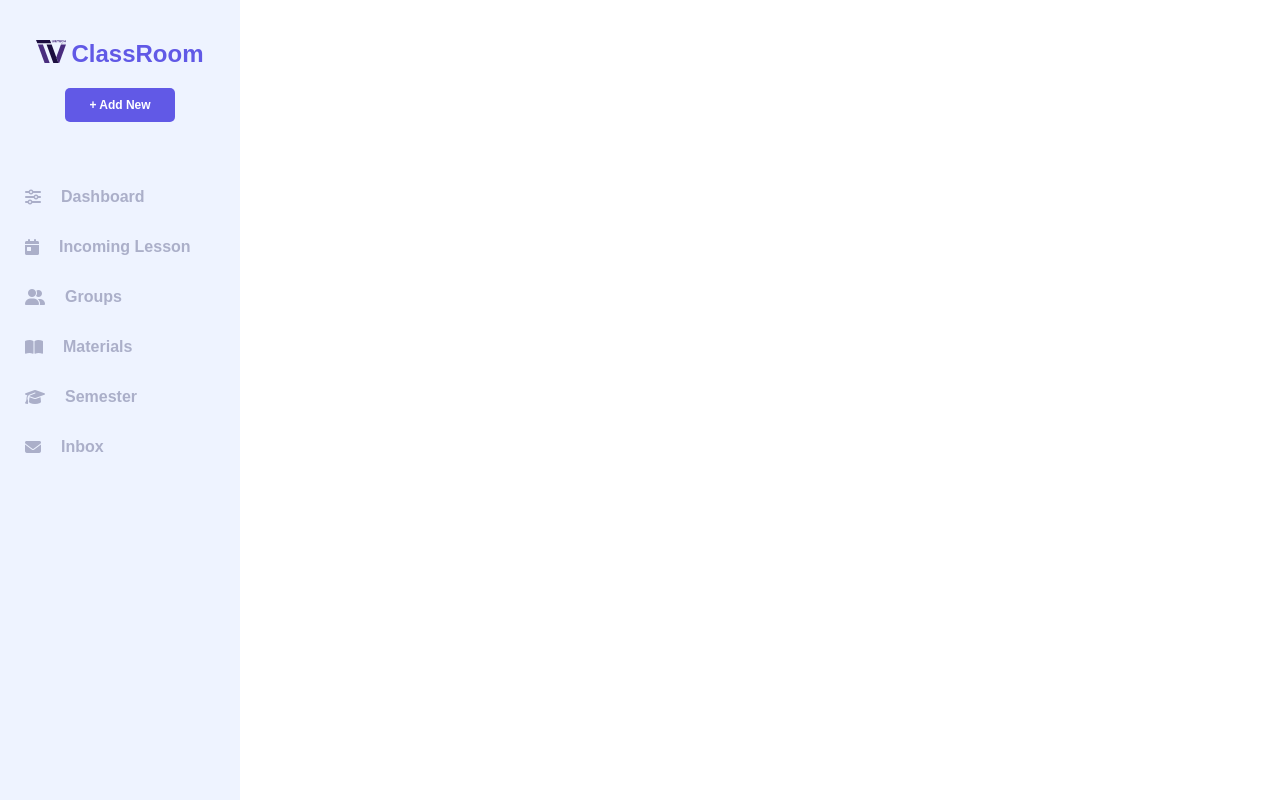
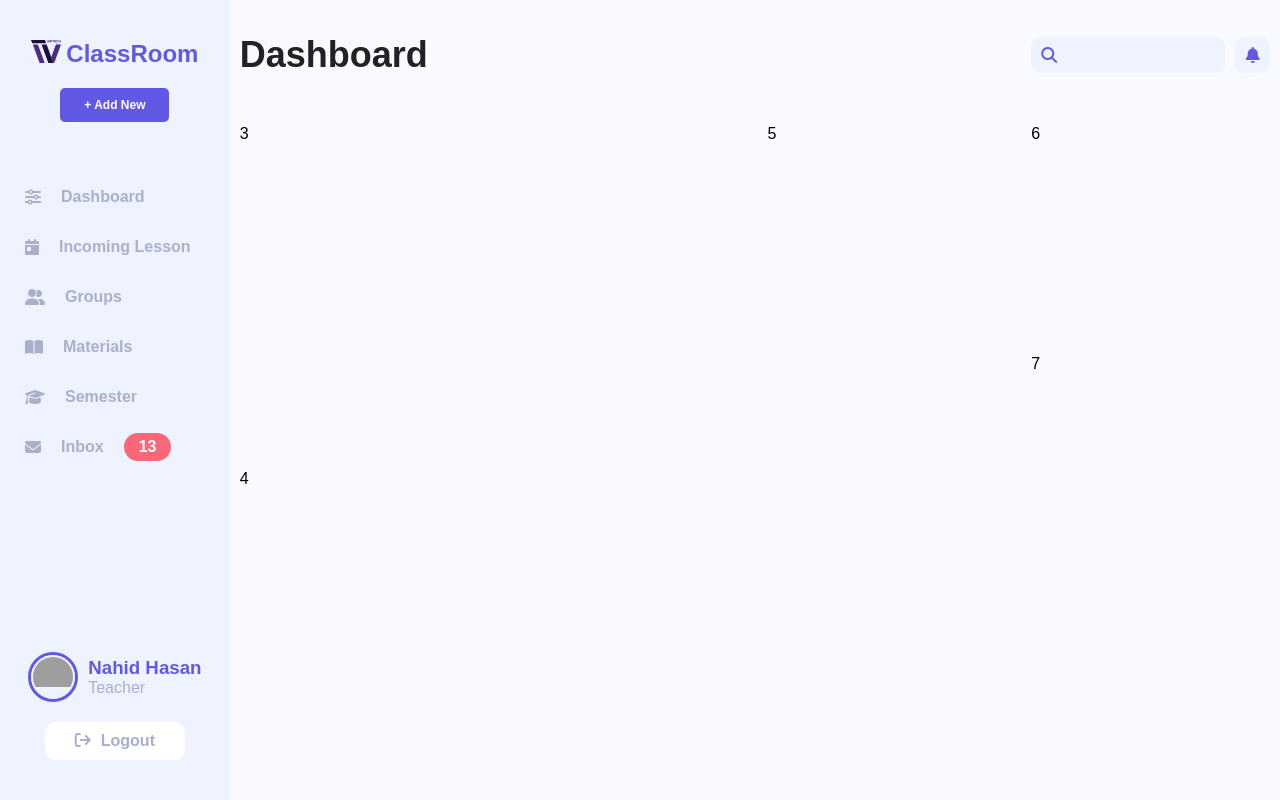
Before and after one commit to Nahid-theTechNerd/wetechdevs-classroom, a plain HTML site: page pages/dashboard.html in a window 1280 px wide. Drawn offline with Linux system fonts and the light colour scheme; grey boxes are pictures that could not be loaded.

Commit message:
Body Header Done

```diff
--- a/assets/styles/style.css
+++ b/assets/styles/style.css
@@ -6,16 +6,19 @@ body {
   font-family: "Poppins", sans-serif;
   height: 100vh;
   width: 100%;
+  background-color: #f8faff;
   display: flex;
 }
 
 /* Global Tag Style */
 h1 {
+  font-size: 36px;
+}
+h2 {
   font-size: 24px;
 }
-h2 {
-}
 h3 {
+  color: #6159e6;
 }
 a {
   text-decoration: none;
@@ -26,7 +29,9 @@ li {
 img {
   width: 100%;
 }
-
+p {
+  color: #abafc9;
+}
 /* Common Style */
 .primary__txt {
   color: #6159e6;
@@ -42,8 +47,11 @@ img {
 /* Menu Top Part*/
 .menu {
   height: 100%;
-  width: 240px;
+  width: 280px;
   background-color: #eef3ff;
+  display: flex;
+  flex-direction: column;
+  justify-content: space-between;
 }
 .top__header {
   padding-top: 40px;
@@ -86,3 +94,131 @@ img {
   border-left: 5px solid #6159e6;
   color: #6159e6;
 }
+.msg__count {
+  padding: 5px 15px;
+  margin-left: 20px;
+  color: white;
+  background-color: #f96879;
+  border-radius: 20px;
+}
+/* Menu Teacher Profile Part */
+.teacher__profile {
+  width: 100%;
+  display: flex;
+  flex-direction: column;
+  align-items: center;
+}
+.show__profile {
+  display: flex;
+  justify-content: center;
+  align-items: center;
+  margin-bottom: 20px;
+}
+.profile__pic__border {
+  width: 44px;
+  height: 44px;
+  border-radius: 50%;
+  overflow: hidden;
+  border: 3px solid #6159e6;
+  margin-right: 10px;
+}
+.profile_pic {
+  width: 40px;
+  height: 40px;
+  border-radius: 50%;
+  overflow: hidden;
+  border: 2px solid #eef3ff;
+}
+.logout {
+  background-color: white;
+  padding: 10px 30px;
+  color: #abafc9;
+  border-radius: 10px;
+  margin-bottom: 40px;
+  font-weight: 700;
+}
+.logout i {
+  padding-right: 10px;
+}
+/* Menu End */
+
+/*body part*/
+.body__header {
+  display: flex;
+  align-self: center;
+  color: #222222;
+}
+.body__search {
+  display: flex;
+  justify-content: space-between;
+  align-items: center;
+  gap: 10px;
+  color: #6159e6;
+}
+.search {
+  background-color: #eef3ff;
+  padding-left: 10px;
+  height: 36px;
+  width: 80%;
+  border-radius: 10px;
+  display: flex;
+  align-items: center;
+  overflow: hidden;
+}
+.search > input {
+  background-color: #eef3ff;
+  height: 100%;
+  width: 100%;
+  padding: 0 5px;
+  outline: none;
+  border: 0;
+}
+.notification {
+  height: 36px;
+  width: 36px;
+  background-color: #eef3ff;
+  display: flex;
+  justify-content: center;
+  align-items: center;
+  border-radius: 10px;
+}
+/* Layout for PC View*/
+.body__part__container {
+  width: 100%;
+  height: 100vh;
+  display: grid;
+  grid-template-columns: repeat(4, 1fr);
+  grid-template-rows: repeat(7, 1fr);
+  grid-gap: 5px;
+}
+.body__part {
+  background-color: #f8faff;
+  padding: 10px;
+}
+.body__header {
+  grid-column: 1/4;
+}
+.body__search {
+  grid-column: 4;
+}
+.body__incoming__lesson {
+  grid-column: 1/3;
+  grid-row: 2/5;
+}
+.body__materials {
+  grid-column: 1/3;
+  grid-row: 5/8;
+}
+.body_groups {
+  grid-column: 3;
+  grid-row: 2/8;
+}
+.body__semester__progress {
+  grid-column: 4;
+  grid-row: 2/4;
+}
+.body__inbox {
+  grid-column: 4;
+  grid-row: 4/8;
+}
+/* Layout for PC View End*/
--- a/pages/dashboard.html
+++ b/pages/dashboard.html
@@ -24,34 +24,78 @@
   <body>
     <!-- Menu -->
     <div class="menu">
+      <div class="top__part">
         <div class="top__header">
           <div class="logo">
             <img src="../assets/images/logo.svg" alt="WeTechDevs Logo" />
           </div>
-        <h1 class="header__txt primary__txt">ClassRoom</h1>
+          <h2 class="header__txt primary__txt">ClassRoom</h2>
         </div>
-      <div class="align__center"><a class="add_new" href="#">+ Add New</a></div>
+        <div class="align__center">
+          <a class="add_new" href="#">+ Add New</a>
+        </div>
 
         <!-- Menu Nav Started -->
         <nav class="menu__nav">
           <ul class="nav__ul">
-          <li class="nav__li"><i class="fa-solid fa-sliders"></i>Dashboard</li>
-          <li class="nav__li">
+            <a href="#"></a><li class="nav__li">
+              <i class="fa-solid fa-sliders"></i>Dashboard
+            </li></a>
+            <a href="#"></a><li class="nav__li">
               <i class="fa-solid fa-calendar-day"></i>Incoming Lesson
-          </li>
-          <li class="nav__li"><i class="fa-solid fa-user-group"></i>Groups</li>
-          <li class="nav__li">
+            </li></a>
+            <a href="#"></a><li class="nav__li">
+              <i class="fa-solid fa-user-group"></i>Groups
+            </li></a>
+            <a href="#"></a><li class="nav__li">
               <i class="fa-solid fa-book-open"></i>Materials
-          </li>
-          <li class="nav__li">
+            </li></a>
+            <a href="#"></a><li class="nav__li">
               <i class="fa-solid fa-graduation-cap"></i>Semester
-          </li>
-          <li class="nav__li"><i class="fa-solid fa-envelope"></i>Inbox</li>
+            </li></a>
+            <a href="#"></a><li class="nav__li">
+              <i class="fa-solid fa-envelope"></i>Inbox
+              <div class="msg__count">13</div>
+            </li></a>
           </ul>
         </nav>
       </div>
+      <!-- Teacher Part  -->
+      <div class="teacher__profile">
+        <div class="show__profile">
+          <div class="profile__pic__border">
+            <div class="profile_pic">
+              <img src="../assets/images/nahid.jpeg" alt="" />
+            </div>
+          </div>
+          <div class="name__with__designation">
+            <h3 class="teacher__name">Nahid Hasan</h3>
+            <p class="designation">Teacher</p>
+          </div>
+        </div>
+        <a class="logout" href="#logout"
+          ><i class="fa-solid fa-arrow-right-from-bracket"></i>Logout</a
+        >
+      </div>
+    </div>
 
     <!-- Main Body -->
-    <div class="body"></div>
+    <div class="body__part__container">
+      <div class="body__part body__header"><h1 class="page__title">Dashboard</h1></div>
+      <div class="body__part body__search">
+        <div class="search">
+          <i class="fa-solid fa-magnifying-glass"></i>
+          <input type="text" name="search" id="search">
+        </div>
+        <div class="notification">
+          <i class="fa-solid fa-bell"></i>
+        </div>
+      </div>
+      <div class="body__part body__incoming__lesson">3</div>
+      <div class="body__part body__materials">4</div>
+      <div class="body__part body_groups">5</div>
+      <div class="body__part body__semester__progress">6</div>
+      <div class="body__part body__inbox">7</div>
+    </div>
   </body>
 </html>
```
Also changed, not shown: 1 other file. Lines whose indentation alone changed are shown as unchanged.
